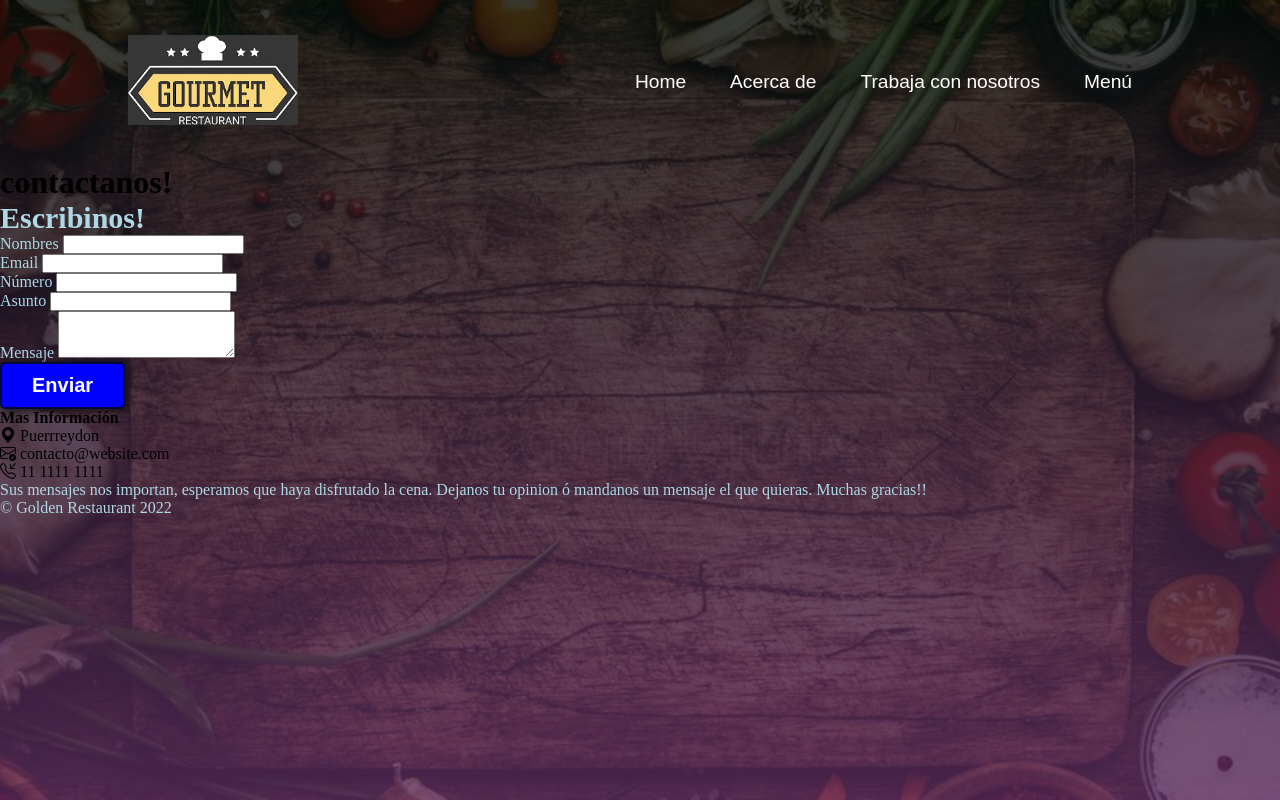
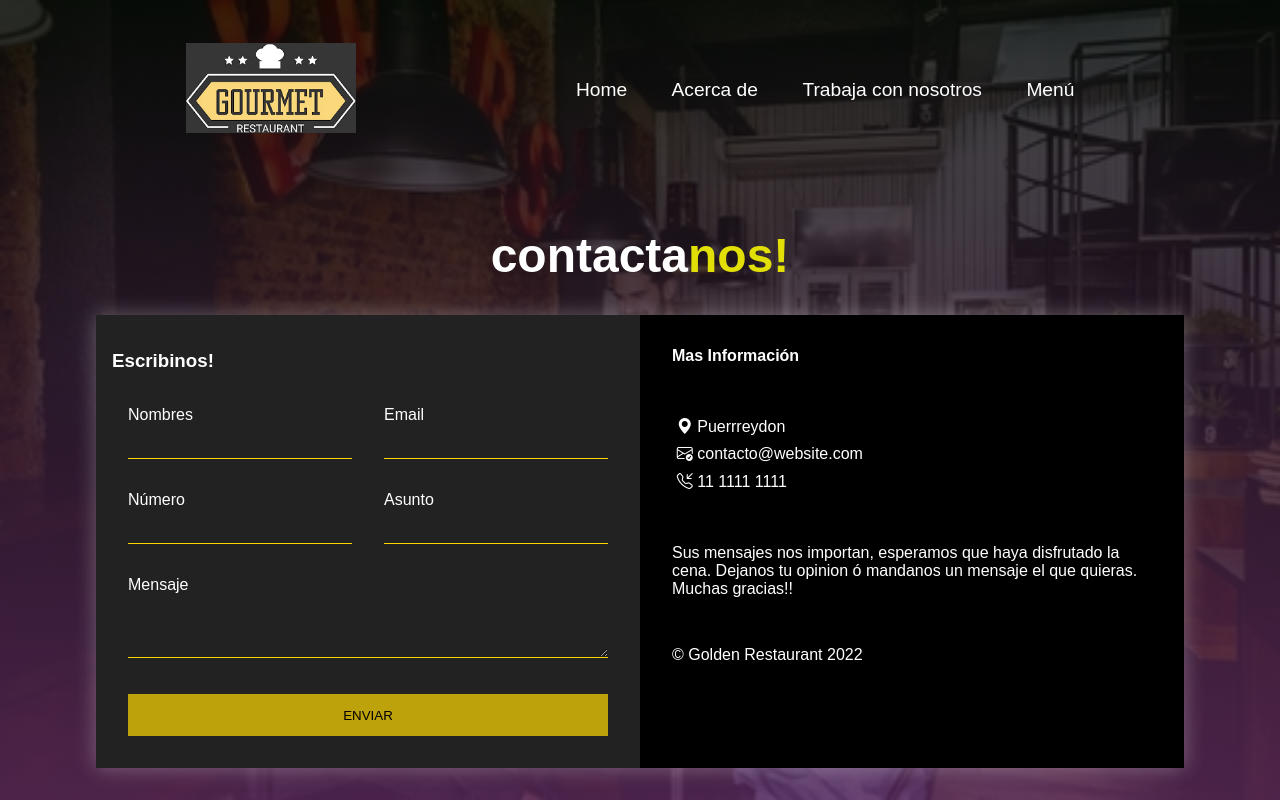
Before and after one commit to AxelRo27/rodriguez, a plain HTML site: page contacto.html in a window 1280 px wide. Drawn offline with nearby package versions, Linux system fonts and the light colour scheme; files whose address does not match are found by name.

Commit message:
css arreglado

```diff
--- a/desing.css
+++ b/desing.css
@@ -4,7 +4,7 @@ body{
     background-attachment: fixed;
     width: 100%;
     height: 100vh;
-    background-image: linear-gradient(rgba(5, 10, 5, 0.80), rgba(90, 40, 90, 0.80)), url("../img/comidafondo.png");
+    background-image: linear-gradient(rgba(5, 10, 5, 0.80), rgba(90, 40, 90, 0.80)), url("./img/comidafondo.png");
 
 }
 *{
--- /dev/null
+++ b/style.css
@@ -0,0 +1,193 @@
+body{
+    background-image: linear-gradient(rgba(5, 10, 5, 0.80), rgba(90, 40, 90, 0.80)), url("./img/fondo-cont.png");
+    background-repeat: no-repeat;
+    background-size: cover;
+    background-attachment: fixed;
+    background-position: center;
+    color: white;
+    font-family: 'Quicksand', sans-serif;
+    padding: 0 1.5em;
+}
+
+*{
+     box-sizing: border-box;
+}
+.content{
+       max-width: 1170px;
+       margin-left: auto;
+       margin-right: auto;
+       padding: 1.5em;
+
+}
+        /*---Logo-Caja-contendora--*/
+#logo{
+    text-align: center;
+    font-size: 3em;
+}
+#logo span{
+  color: #e2df06;
+}
+
+.contact-wrapper{
+    box-shadow: 0 0 20px 0 rgba(255, 255, 255, .3);
+}
+.contact-wrapper > * {
+    padding: 1em;
+}
+
+.contact-form {
+        background: #222222;
+}
+
+.contact-form form{
+    display: grid;
+    grid-template-columns: 1fr 1fr;
+}
+
+.contact-form form .block{
+    grid-column: 1 / 3;
+}
+
+.contact-form form p{
+        margin: 0;
+        padding: 1em;
+}
+
+.contact-form form button,
+.contact-form form input,
+.contact-form form textarea{
+        width: 100%;
+        padding: .7em;
+        border: none;
+        background: none;
+        outline: 0;
+        color: #ffff;
+        border-bottom: 1px solid gold;
+}
+
+.contact-form form button{
+    background: rgb(189, 162, 12);
+    color: #000;
+    border: 0;
+    text-transform: uppercase;
+    padding: 1em;
+}
+
+.contact-form form button:hover,
+.contact-form form button:focus{
+    background: #059683;
+    color: rgb(229, 233, 6);
+    transition: background-color 1s ease-out;
+    outline: 0;
+}
+
+.contact-info{
+    background: #000;
+}
+
+
+.contact-info h4,
+.contact-info ul,
+.contact-info p{
+    text-align: center;
+    margin: 0 0 1rem 0;
+}
+
+.contact-info ul{
+    list-style: none;
+    padding: 0;
+}
+.contact-info ul li{
+    padding: .3em;
+}
+
+    /*----Navbar-Logo----*/
+
+.navbar{
+    width: 80%;
+    margin: auto;
+    padding: 35px 0;
+    display: flex;
+    align-items: center;
+    justify-content: space-between;
+}
+
+.logo{
+    width: 170px;
+    cursor: pointer;
+}
+
+.navbar ul li{
+    list-style: none;
+    display: inline-block;
+    margin: 0 20px;
+    position: relative;
+}
+
+.navbar ul li a{
+    text-decoration: none;
+    color: white;
+    font-family: fantasy, "sans-serif";
+    font-size: 1.2rem;
+}
+
+.navbar ul li::before {
+    content: "";
+    height: 3px;
+    width: 0%;
+    background: yellow;
+    position: absolute;
+    left: 0;
+    bottom: -12px;
+    transition: 0.4s ease-out;
+}
+
+.navbar ul li:hover::before {
+        width: 100%;
+}
+
+/*---pantallas grande--*/
+
+@media (min-width: 700px) {
+    body{
+        padding: 0 4rem;
+    }
+
+    .contact-wrapper{
+        display: grid;
+        grid-template-columns: 2fr 1fr;
+    }
+
+    .contact-wrapper > * {
+        padding: 2em;
+    }
+
+    .contact-info h4,
+    .contact-info ul,
+    .contact-info p {
+            padding: 1em;
+            text-align: left;
+    }
+}
+/*--pantallas chicas*/
+@media (min-width: 480px) {
+    body{
+        padding: 0 4rem;
+    }
+
+    .contact-wrapper{
+        display: grid;
+        grid-template-columns: 1fr 1fr;
+    }
+
+    .contact-wrapper > * {
+        padding: 1em;
+    }
+
+    .contact-info h4,
+    .contact-info ul,
+    .contact-info p {
+            padding: 1em;
+            text-align: left;
+    }
+}
```
